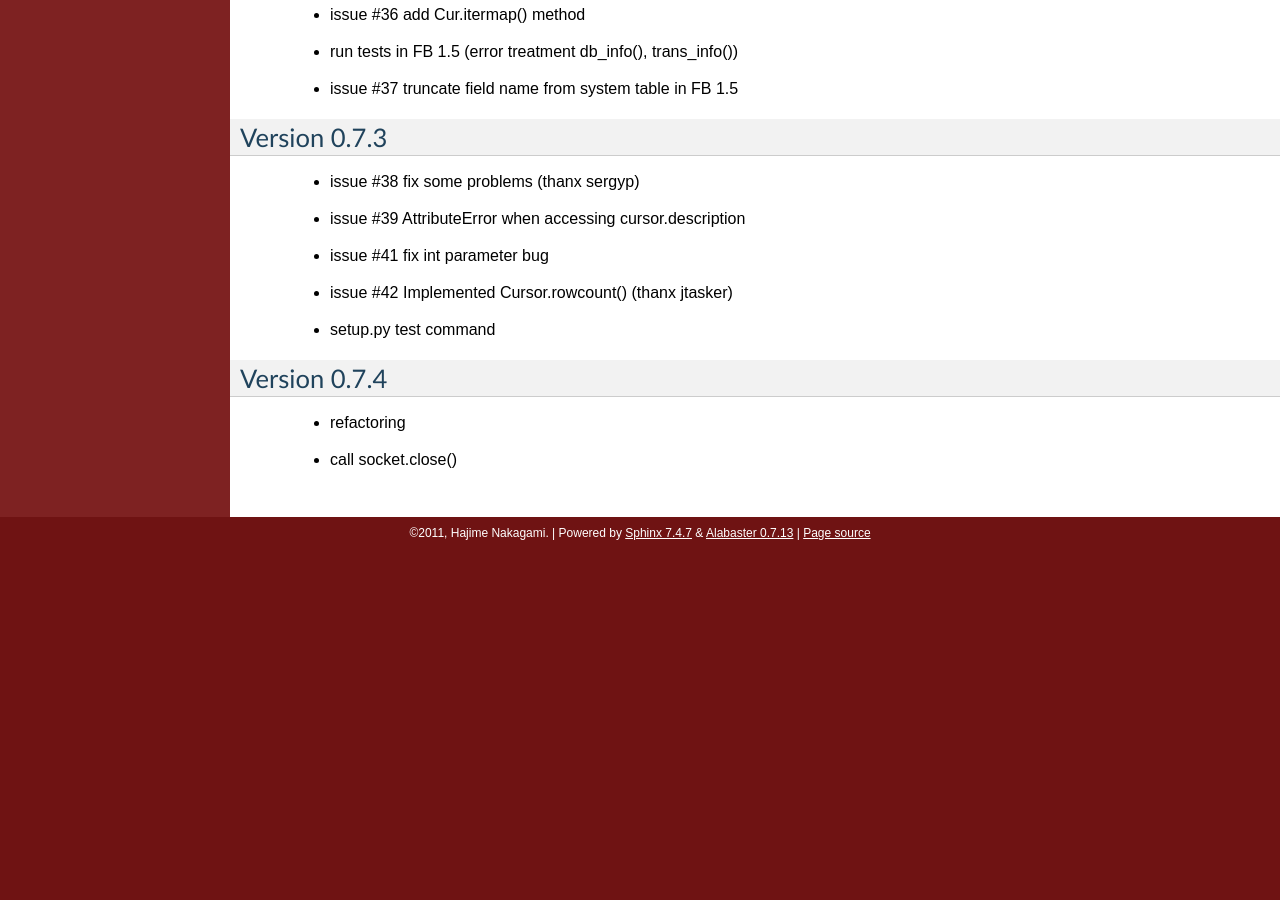
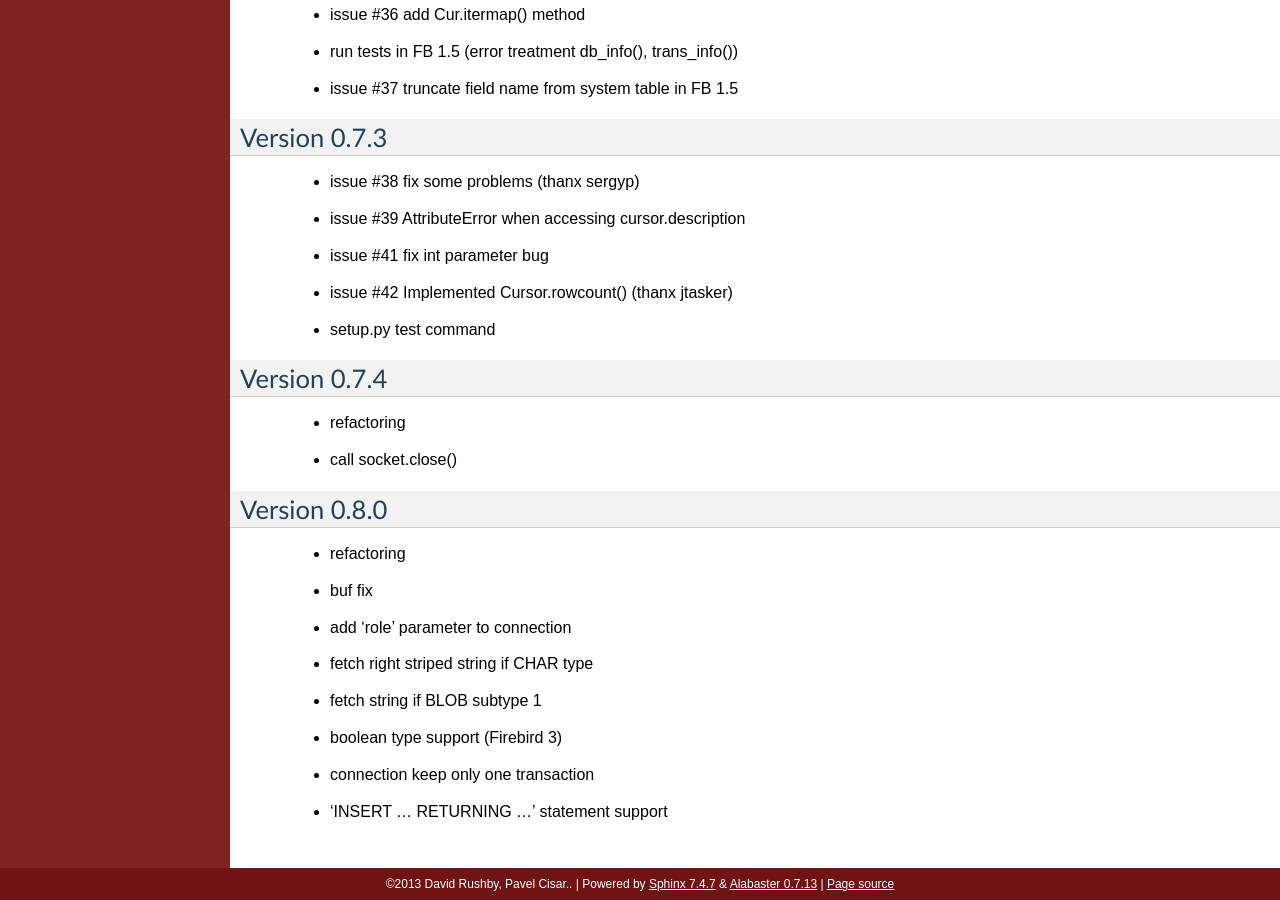
Before and after one commit to nakagami/pyfirebirdsql, a Sphinx documentation site: the page built from sphinx/changelog.txt, in a window 1280 px wide and 900 px high, scrolled down 710 px. Built offline with Sphinx 7.4.7, drawn with Linux system fonts in a browser that asks for light colours; before the commit the page ends 1259 px from its top, so only the background shows below that.

Commit message:
document update

```diff
--- a/sphinx/changelog.txt
+++ b/sphinx/changelog.txt
@@ -49,3 +49,15 @@ Version 0.7.4
 
    - refactoring
    - call socket.close()
+
+Version 0.8.0
+=============
+
+   - refactoring
+   - buf fix
+   - add 'role' parameter to connection
+   - fetch right striped string if CHAR type
+   - fetch string if BLOB subtype 1
+   - boolean type support (Firebird 3)
+   - connection keep only one transaction
+   - 'INSERT ... RETURNING ...' statement support
--- a/sphinx/conf.py
+++ b/sphinx/conf.py
@@ -42,16 +42,16 @@ master_doc = 'index'
 
 # General information about the project.
 project = u'pyfirebirdsql'
-copyright = u'2011, Hajime Nakagami'
+copyright = u'2013 David Rushby, Pavel Cisar.'
 
 # The version info for the project you're documenting, acts as replacement for
 # |version| and |release|, also used in various other places throughout the
 # built documents.
 #
 # The short X.Y version.
-version = '0.7'
+version = '0.8'
 # The full version, including alpha/beta/rc tags.
-release = '0.7.4'
+release = '0.8.0'
 
 # The language for content autogenerated by Sphinx. Refer to documentation
 # for a list of supported languages.
```
